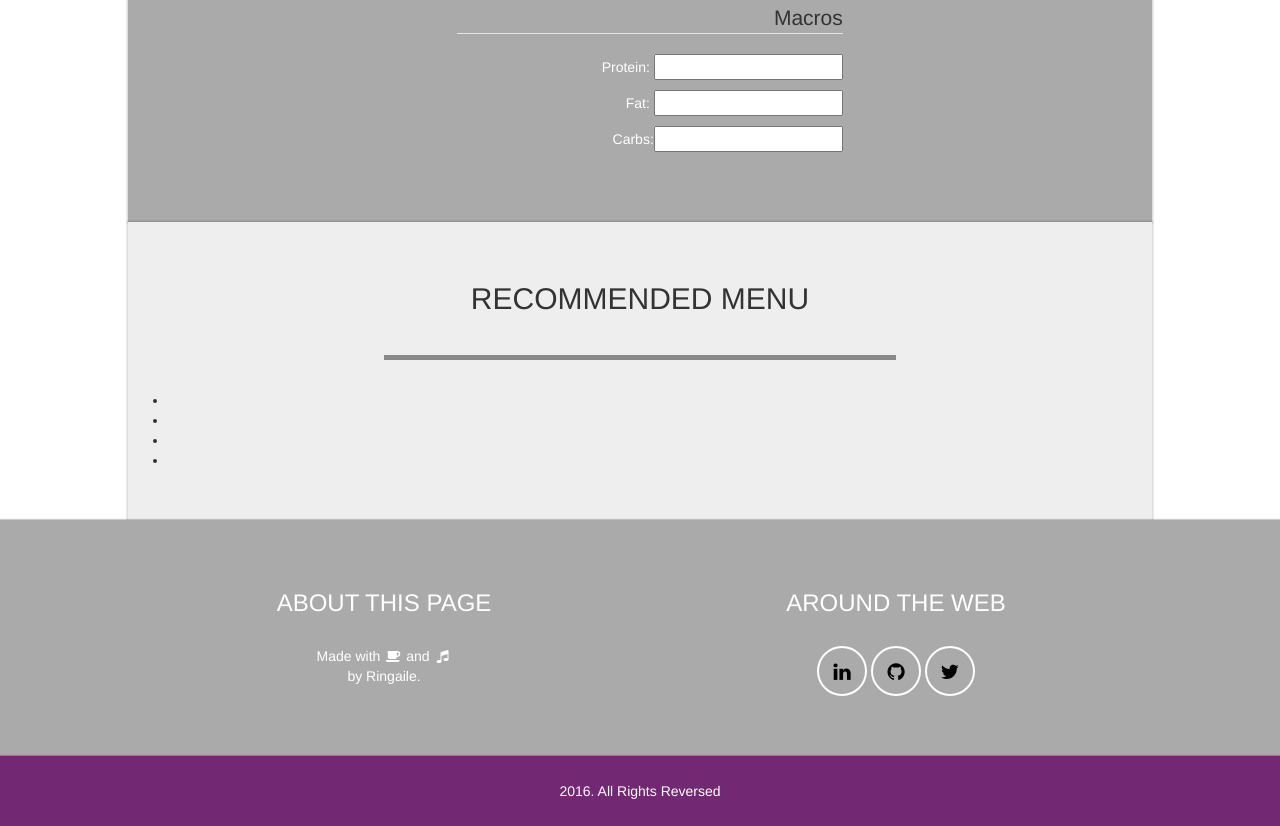
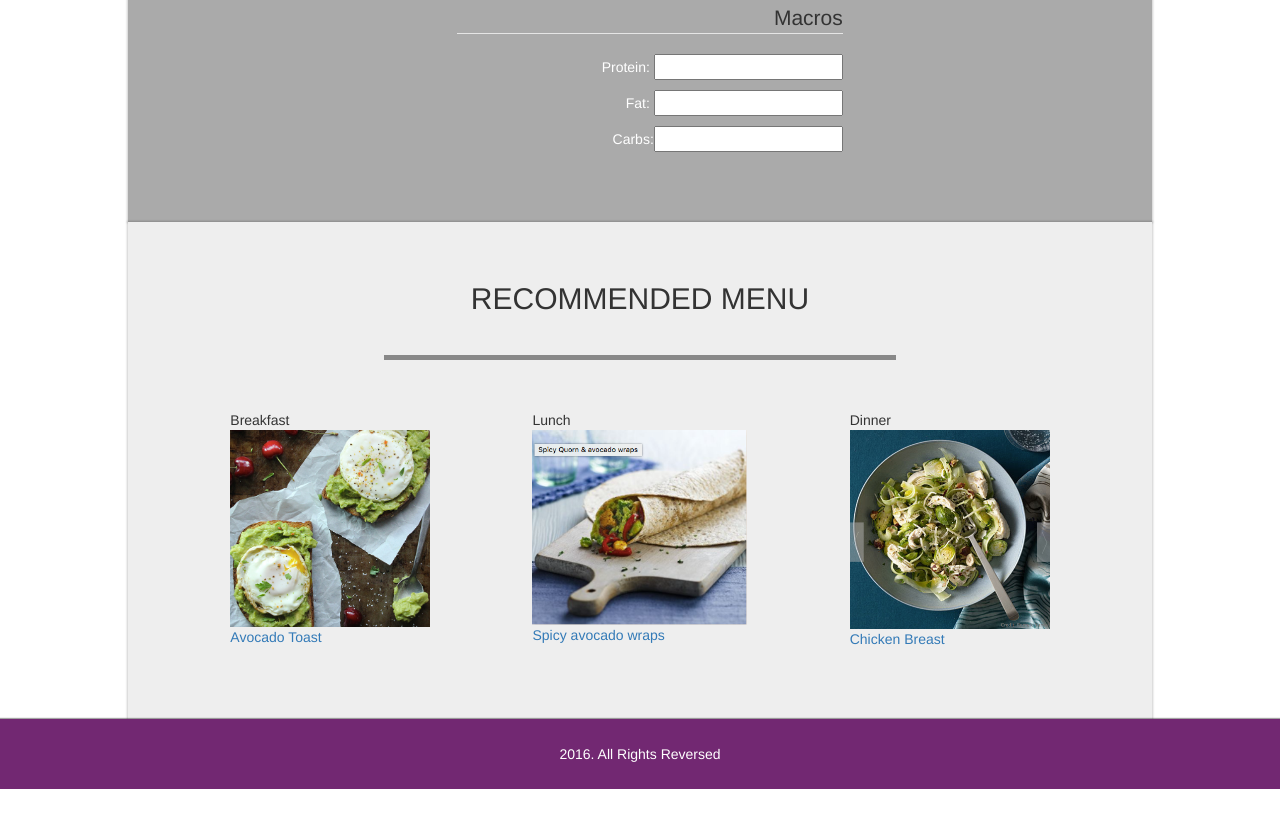
Before and after one commit to ringaile/eathealthy, a plain HTML site: page index.html in a window 1280 px wide. Shown: the part 559-1385 px from the top of the page. After the commit the page ends 1348 px from the top, so only its background shows below. Drawn offline with nearby package versions, Linux system fonts and the light colour scheme.

Commit message:
calculator

```diff
--- a/index.html
+++ b/index.html
@@ -2,7 +2,7 @@
 <html >
   <head>
     <meta charset="UTF-8">
-    <title>trying</title>
+    <title>Food Recommendation</title>
         <link rel="stylesheet" href="css/style.css">
   </head>
 
@@ -24,14 +24,14 @@
     <nav id="navbar" role="navigation" class="collapse navbar-collapse" aria-expanded="false">
       <ul class="nav navbar-nav navbar-right">
         <li class="active"><a href="#top" class="scrollable">Calculator</a></li>
-        <li class=""><a href="#Menu" class="scrollable">Menus</a></li>
+        <li class=""><a href="#portfolio" class="scrollable">Menus</a></li>
       </ul>
     </nav>
   </div>
 </header>
-
 <a id="top" name="home"></a>
 <main>
+
   <header>
 
       <form name="caloriesForm" id="caloriesForm" method="post" action="" >
@@ -72,39 +72,27 @@
 </fieldset></p>
 
 </form>
-
   </header>
 
 
   <!-- Gallery Grid Section-->
-  <section id="Menu">
+  <section id="portfolio">
     <h2>Recommended Menu</h2>
     <hr class="star-dark">
     <ul class="grid">
-      <li><img src="#" alt=""></li>
-      <li><img src="#" alt=""></li>
-      <li><img src="#" alt=""></li>
-      <li><img src="#" alt=""></li>
+      <li>Breakfast<p><img src="img/breakfast.png" alt="" height="200" width="200">
+      <a href="http://simplegreenmoms.com/skinny-fried-egg-avocado-toast/">Avocado Toast</a></li>
+      <li>Lunch<p><img src="img/lunch.png" alt="" height="200" width="215">
+      <a href="http://www.bbcgoodfood.com/recipes/spicy-quorn-avocado-wraps">Spicy avocado wraps</a></li>
+      <li>Dinner<p><img src="img/dinner.png" alt="" height="200" width="200">
+      <a href="http://www.health.com/health/recipe/0,,50400000120339,00.html">Chicken Breast</a></li>
+
     </ul>
   </section>
 
 </main>
 <!-- Footer-->
 <footer>
-  <div id="footer-above">
-    <div>
-      <h3>About this page</h3>
-      <p>Made with <i class="fa fa-fw fa-coffee"></i> and <i class="fa fa-fw fa-music"></i><br>by Ringaile.</p>
-    </div>
-    <div>
-      <h3>Around the Web</h3>
-      <ul>
-        <li><a href="https://www.linkedin.com/in/ringailevaliaugaite" class="button social"><i class="fa fa-fw fa-linkedin"></i></a></li>
-        <li><a href="https://github.com/ringaile" class="button social"><i class="fa fa-fw fa-github"></i></a></li>
-        <li><a href="https://twitter.com/valhhallaonapea" class="button social"><i class="fa fa-fw fa-twitter"></i></a></li>
-      </ul>
-    </div>
-  </div>
   <div id="footer-below">
     <script>document.write(new Date().getFullYear())</script>. All Rights Reversed
   </div>
```
Also changed, not shown: img/breakfast.png (added), img/dinner.png (added), img/lunch.png (added), 2 other files.
